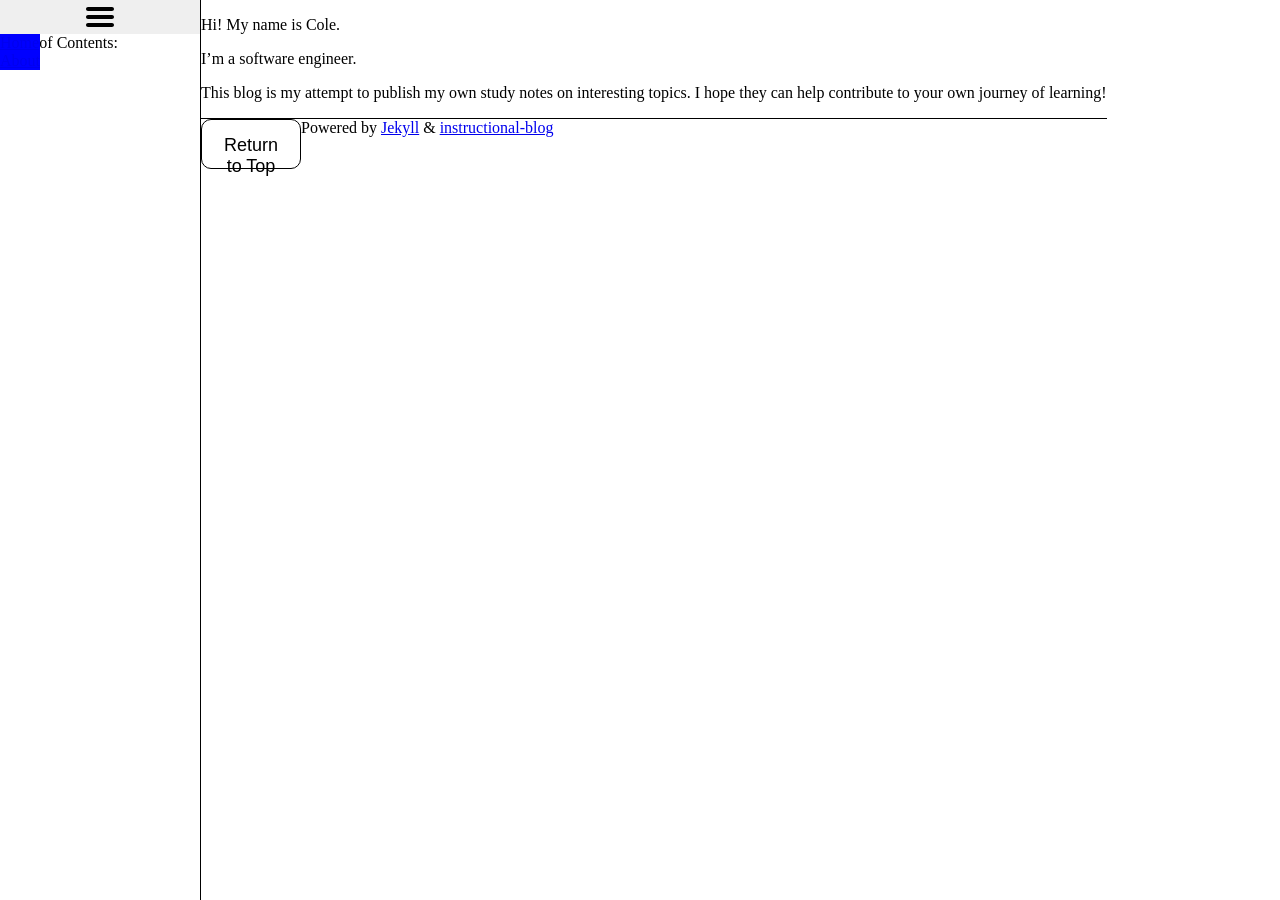
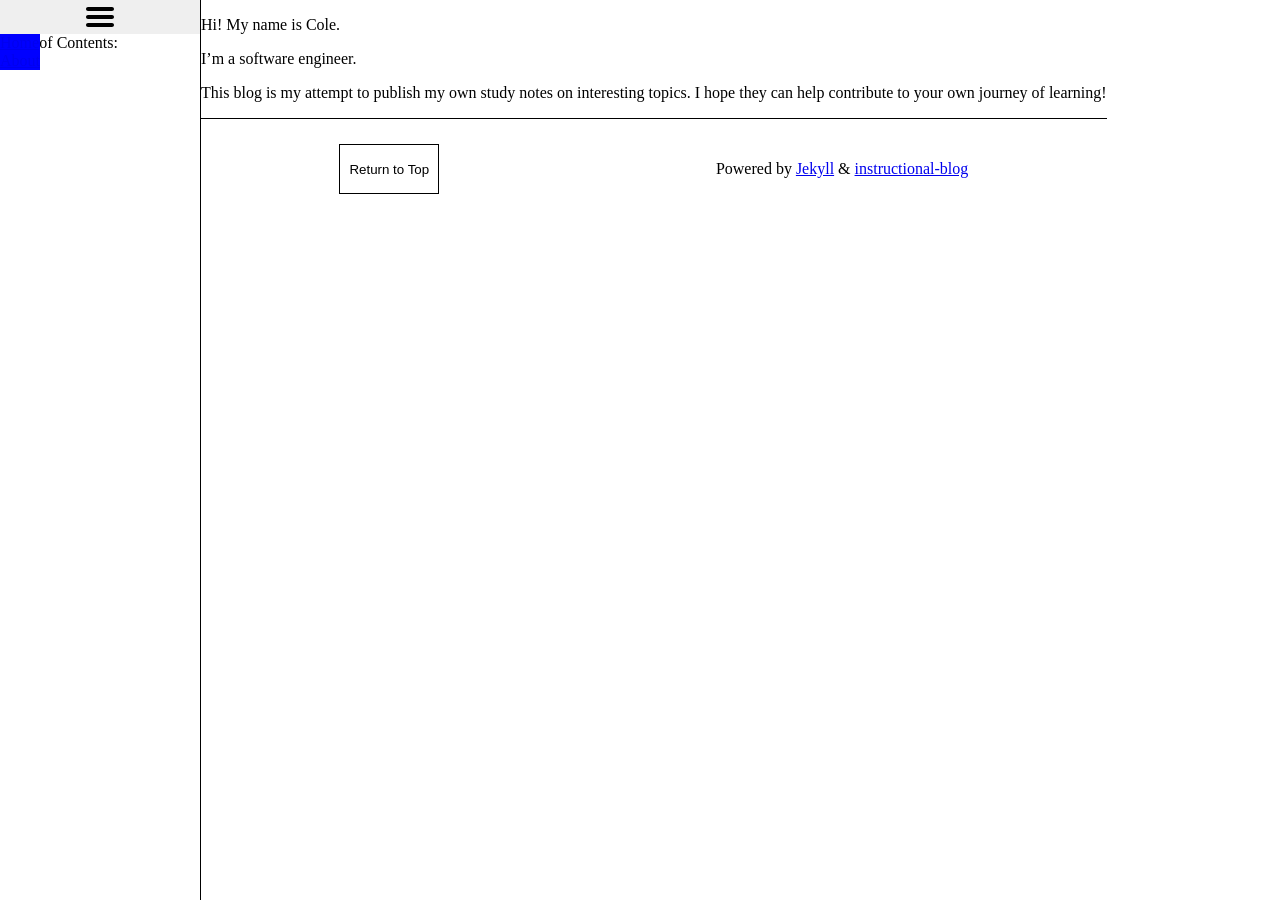
Before and after one commit to scshafe/instructional-blog, a Jekyll site: the page built from about.markdown, in a window 1280 px wide. Built offline with Jekyll 4.4.1, drawn with Linux system fonts in a browser that asks for light colours.

Commit message:
fixed footer alignment

```diff
--- a/_layouts/footer.html
+++ b/_layouts/footer.html
@@ -6,7 +6,7 @@ layout: navbar
     {{ content }}
     <footer class="footer-container">
         <div class="footer">
-            <button onclick="topFunction()" id="myBtn" title="Go to top">
+            <button onclick="topFunction()" id="footer-return-to-top" class="footer-button" title="Go to top">
                 Return to Top
             </button>
 
--- a/_sass/footer.scss
+++ b/_sass/footer.scss
@@ -18,6 +18,14 @@
         margin: 0;
         background: $site-background;
 
+        .footer-button {
+            margin: auto;
+        };
+
+        .site-description {
+            margin: auto;
+        };
+
         button {
             background: $site-background;
             border: 1px solid;
--- a/assets/js/return_to_top.js
+++ b/assets/js/return_to_top.js
@@ -1,6 +1,6 @@
 // Get the button:
 document.addEventListener('DOMContentLoaded', function() {
-  let mybutton = document.getElementById("myBtn");
+  let mybutton = document.getElementById("footer-return-to-top");
 //});
 
 
```
